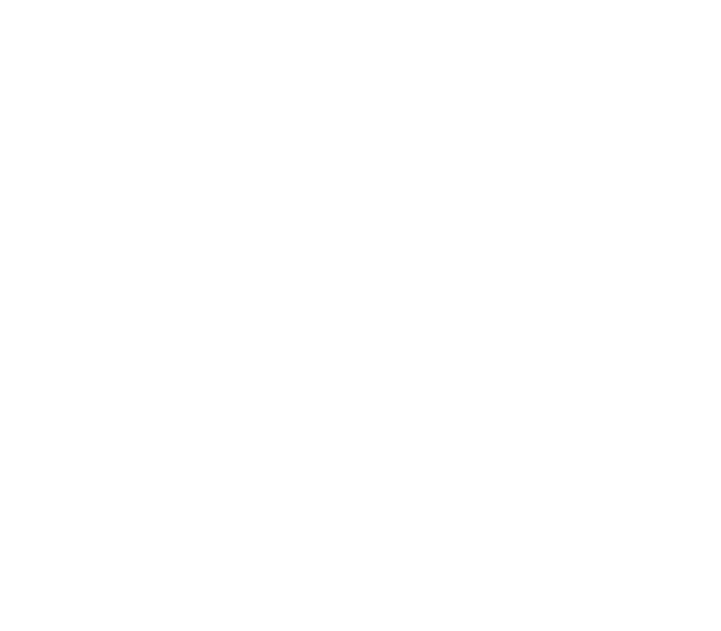
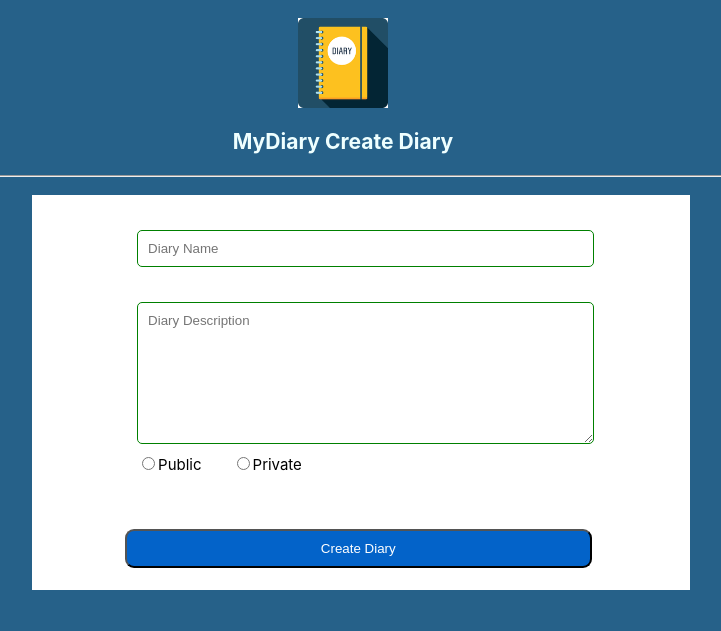
Before and after one commit to andrewinsoul/MyDiary, a plain HTML site: page UI/create-diary.html in a window 1280 px wide. Shown: the whole page, without its empty margins (297-1018 px from the left). Drawn offline with Linux system fonts and the light colour scheme.

Commit message:
add page that allows user to create diary

```diff
--- /dev/null
+++ b/UI/assets/styles/create-diary.css
@@ -0,0 +1,58 @@
+body {
+  background-color: #266189;
+  color: #eeffff;
+}
+
+figure {
+  text-align: center;
+}
+figure>img {
+  width: 90px;
+  vertical-align: middle;
+}
+.form-group {
+  margin-left: 45px;
+  padding: 10px;
+  border-radius: 5px;
+  border: 1px solid green;
+}
+button {
+  background-color: #0363c9;
+  color: white;
+  border-radius: 9px;
+  margin-top: 55px;
+  margin-left: 75px;
+  padding: 10px;
+  margin-bottom: 22px;
+  align-items: center;
+  cursor: pointer;
+  width: 75%;
+}
+
+
+
+#main {
+  background-color: white;
+  margin-left: 25%;
+  margin-bottom: 3%;
+}
+#input-text, #textarea{
+  margin-top: 35px;
+  width: 70%;
+  margin-left: 14%
+}
+textarea {
+  font-family: Arial, Helvetica, sans-serif;
+}
+#private-label {
+  margin-left: 30px;
+}
+#type {
+  color: black;
+  margin-left: 14%;
+  margin-top: 10px;
+  font-size: 15px;
+}
+#private {
+  margin-left: 30px;
+}
--- a/UI/assets/styles/login.css
+++ b/UI/assets/styles/login.css
@@ -20,7 +20,7 @@ div.col-1 {
   margin-left: 37.5%;
   margin-right: 37.5%;
 }
-input.form-group {
+.form-group {
   margin-left: 45px;
   padding: 10px;
   border-radius: 5px;
--- a/UI/create-diary.html
+++ b/UI/create-diary.html
@@ -0,0 +1,48 @@
+<!DOCTYPE html>
+<html>
+  <head>
+    <meta charset="utf-8"/>
+    <meta name="viewport" content="width=device-width, initial-scale=1, shrink-to-fit=no"/>
+    <title>Diary Entries</title>
+    <link rel="stylesheet" href="./assets/styles/main.css"/>
+    <link rel="stylesheet" href="./assets/styles/create-diary.css"/>
+  </head>
+  <body>
+    <div class="container">
+      <div class="row">
+        <div class="col">
+          <figure>
+            <img src="./assets/images/diary-icon.png"/>
+            <figcaption>
+              <h3>MyDiary Create Diary</h3>
+              <hr/>
+            </figcaption>
+          </figure>
+          <div class="col-2" id="main">
+            <form action="">
+              <div class="container">
+                <div class="row">
+                  <input id="input-text" type="text" class="form-group" style="margin-top: 35px; width: 70%;margin-left: 14%" placeholder="Diary Name"/>
+                </div>
+                <div class="row">
+                  <textarea id="textarea" class="form-group" rows="8" placeholder="Diary Description"></textarea>
+                </div>
+                <div class="row" id="type">
+                  <label>
+                    <input name="diary-type" value="public" type="radio" class=""/>Public
+                  </label>
+                  <label id="private">
+                    <input name="diary-type" value="private" type="radio" class=""/>Private
+                  </label>
+                </div>
+                <div class="row">
+                  <button type="submit">Create Diary</button>
+                </div>
+              </div>
+            </form>
+          </div>
+        </div>
+      </div>
+    </div>
+  </body>
+</html>
```
